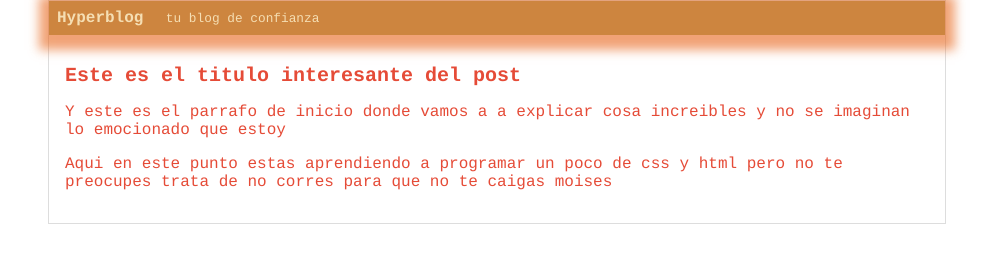
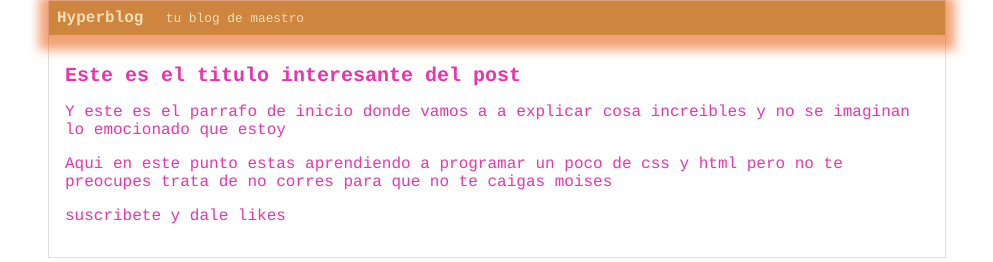
Before and after one commit to moisesJduarte/hyperblog, a plain HTML site: page bolgpost.html in a window 1280 px wide. Shown: the whole page, without its empty margins (143-1136 px from the left). Drawn offline with Linux system fonts and the light colour scheme.

Commit message:
agregue un parrafo, cambien la cabecera y puse todo azul

```diff
--- a/bolgpost.html
+++ b/bolgpost.html
@@ -10,7 +10,7 @@
         <div id="cabecera">
             Hyperblog
             <span id="tagline">
-                tu blog de confianza
+                tu blog de maestro
             </span>
         </div>
         <div id="post">
@@ -22,6 +22,9 @@
             <p>
                 Aqui en este punto estas aprendiendo a programar un poco de css y html pero no te preocupes trata de no corres para que no te caigas moises
             </p>
+            <p>
+                suscribete y dale likes
+            </p>
 
         </div>
     </div>
--- a/css/estilos.css
+++ b/css/estilos.css
@@ -1,6 +1,6 @@
 body
 {
-    color: rgba(224, 37, 12, 0.822);
+    color: rgba(224, 12, 153, 0.822);
     text-align: center;
     font-family: courier;
     font-size: 16px;
```
